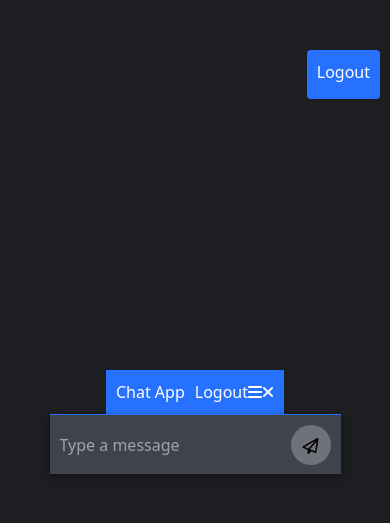
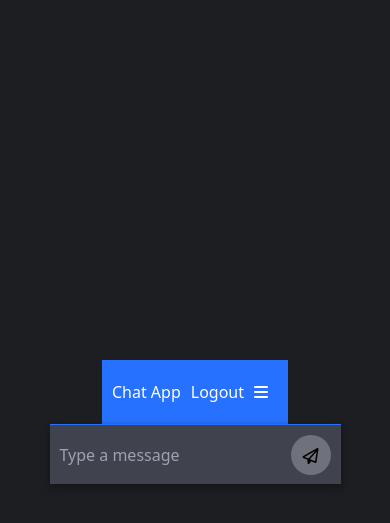
Before and after one commit to AnozieChibuike/webChatO, a Flask app: page /chatbox in a window 390 px wide. Shown: the top 523 px of the page. Run offline with Flask 3, Linux system fonts and the light colour scheme; the visitor is signed in with stand-in values (Sample User, id 1); data that the repository does not hold is empty; some libraries are stand-ins or nearby versions.

Commit message:
Update chat.css

```diff
--- a/app/static/css/chat.css
+++ b/app/static/css/chat.css
@@ -174,6 +174,30 @@ body {
         margin-left: 10px;
       }
 
+      .hamburger {
+        display: none;
+        cursor: pointer;
+        padding: 10px;
+        background-color: #2671ff;
+        color: white;
+      }
+
+      .hamburger:hover {
+        background-color: #1c5eaf;
+      }
+
+      .close-button {
+        display: none;
+        cursor: pointer;
+        padding: 10px;
+        background-color: #2671ff;
+        color: white;
+      }
+
+      .close-button:hover {
+        background-color: #1c5eaf;
+      }
+
       .dropdown {
         display: none;
         position: absolute;
@@ -193,9 +217,25 @@ body {
         text-decoration: none;
       }
 
-  /* Show the dropdown on mobile phones */
+      /* Show the hamburger on mobile phones */
       @media (max-width: 767px) {
+        .header {
+          justify-content: space-between;
+        }
+
+        .hamburger {
+          display: block;
+        }
+
+        .close-button {
+          display: none;
+        }
+
         .dropdown {
+          display: none;
+        }
+
+        .dropdown.show {
           display: block;
         }
       }
```
Lines whose indentation alone changed are shown as unchanged.
